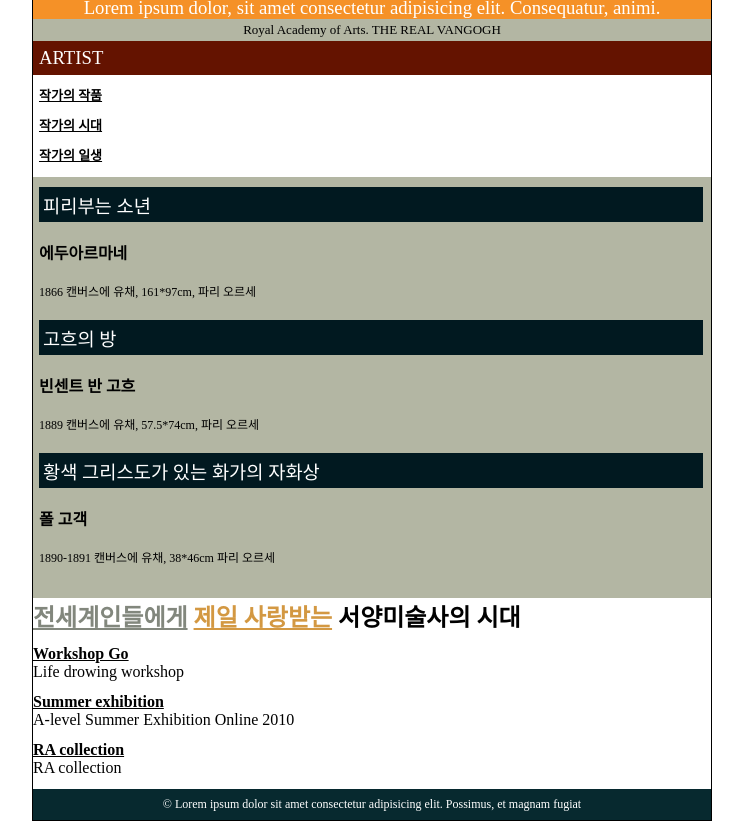
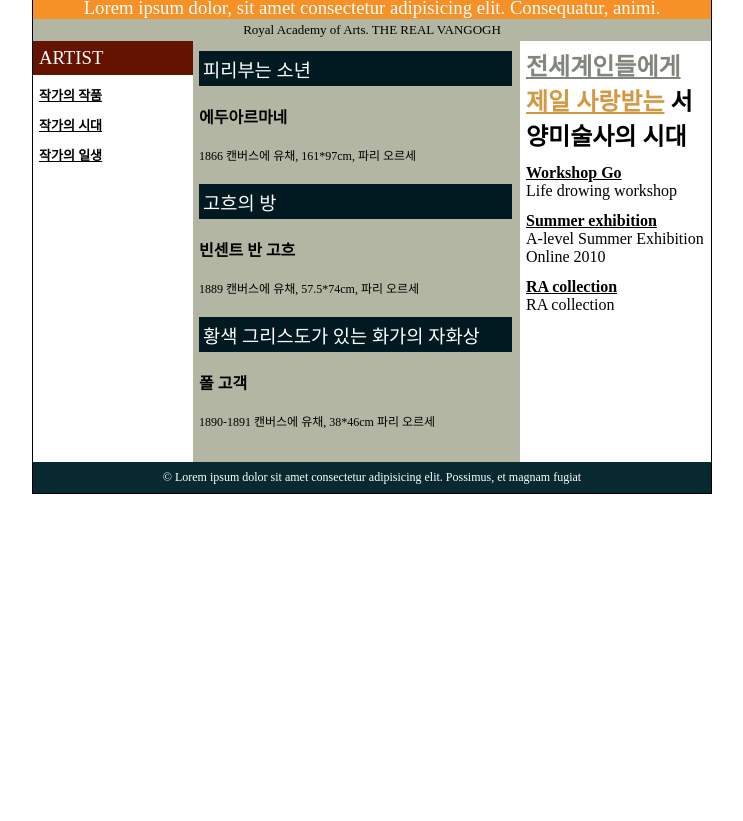
Before and after one commit to rdw5373/0810_Layout3Col_Drill, a plain HTML site: page displayFlex/index.html in a window 1280 px wide. Shown: the part 95-916 px from the top of the page, without its empty margins (268-1011 px from the left). After the commit the page ends 800 px from the top, so only its background shows below. Drawn offline with Linux system fonts and the light colour scheme.

Commit message:
0810_dispFlex_3열레이아웃

```diff
--- a/displayFlex/index.html
+++ b/displayFlex/index.html
@@ -4,7 +4,7 @@
     <meta charset="UTF-8">
     <meta http-equiv="X-UA-Compatible" content="IE=edge">
     <meta name="viewport" content="width=device-width, initial-scale=1.0">
-    <title>레이아웃</title>
+    <title>Flex 레이아웃</title>
     <link rel="stylesheet" href="style/style.css">
 </head>
 <body>
--- a/displayFlex/style/style.css
+++ b/displayFlex/style/style.css
@@ -45,6 +45,12 @@ header#header {
 /* main#main 시작 */
 
 /* nav#gnb 시작 */
+main#main {
+  display: flex;
+}
+main#main nav#gnb {
+  width: 160px;
+}
 main#main nav#gnb h3 {
   color: #fff;
   font-weight: normal;
@@ -67,6 +73,8 @@ nav#gnb a {
 div#contents {
   padding: 10px 8px 12px 6px;
   background-color: #b3b6a3;
+
+  flex: 1;
 }
 
 div#contents article {
@@ -89,6 +97,10 @@ div#contents p {
 /* div#contents 끝 */
 
 /* aside#notice 시작 */
+aside#notice {
+  width: 191px;
+  padding: 6px;
+}
 
 aside#notice div.schedule {
   margin: 12px 0;
```
